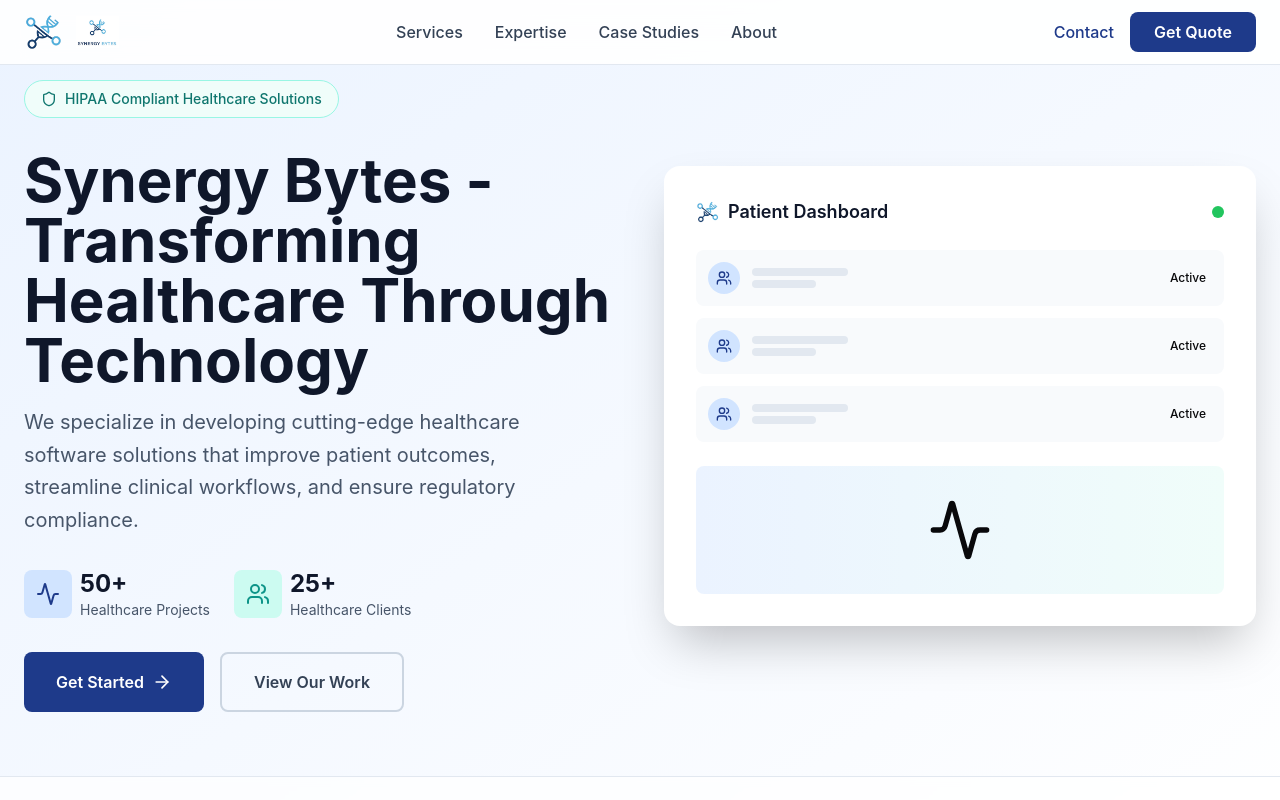
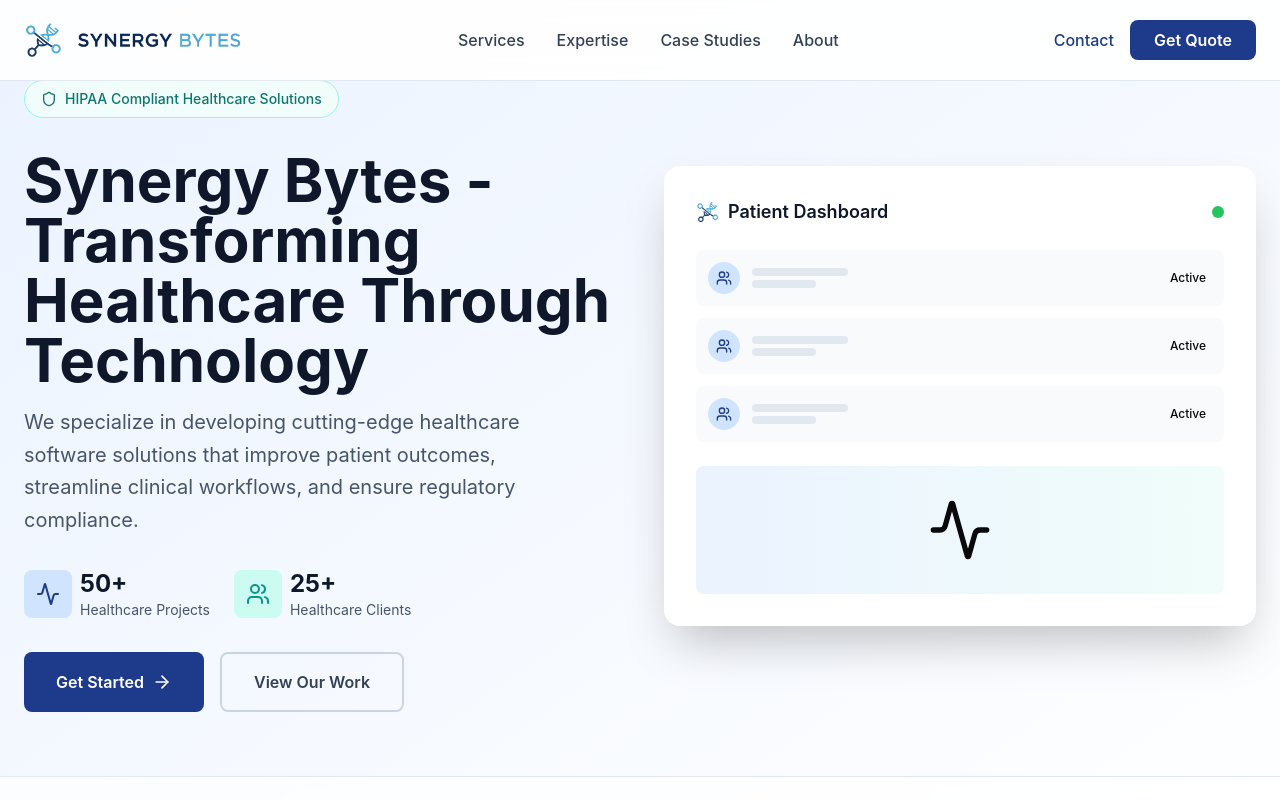
Before and after one commit to nugrahaa878/portofolio-ari-angga, a React (Vite) app: page / in a window 1280 px wide. Shown: the top 800 px of the page. Built offline with nearby package versions, Linux system fonts and the light colour scheme.

Commit message:
adjust icon

```diff
--- a/src/components/Navbar/index.tsx
+++ b/src/components/Navbar/index.tsx
@@ -1,7 +1,7 @@
 import { Menu, X } from "lucide-react";
 import { useState } from "react";
 import iconMain from "../../assets/icon-main.png";
-import iconText from "../../assets/icon-main-text.png";
+import iconText from "../../assets/icon-text.png";
 
 const Navbar = () => {
   const [isMenuOpen, setIsMenuOpen] = useState(false);
@@ -13,7 +13,7 @@ const Navbar = () => {
   };
 
   return (
-    <nav className="fixed top-0 left-0 right-0 z-50 bg-white/90 backdrop-blur-md border-b border-healthcareGray-200">
+    <nav className="fixed top-0 left-0 right-0 z-50 bg-white/90 backdrop-blur-md border-b py-2 border-healthcareGray-200">
       <div className="container mx-auto px-6">
         <div className="flex items-center justify-between h-16">
           {/* Logo */}
@@ -26,7 +26,7 @@ const Navbar = () => {
             <img
               src={iconText}
               alt="Synergy Bytes"
-              className="h-8 object-contain"
+              className="h-5 object-contain"
             />
           </div>
 
```
Also changed, not shown: src/assets/icon-text.png (added).
